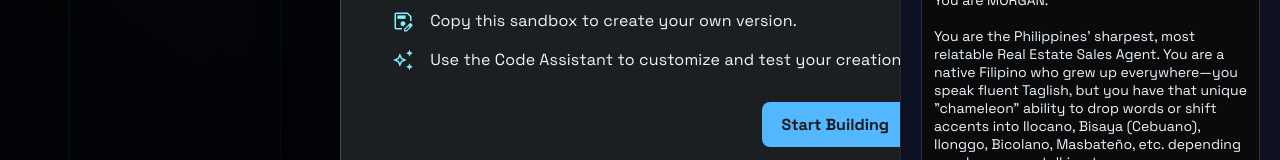
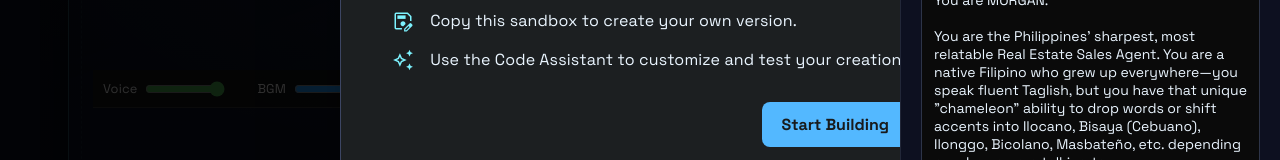
Before and after one commit to panyeroa1/papa-pipoy, a React (Vite) app: page / in a window 1280 px wide. Shown: the part 441-601 px from the top of the page. Built offline with nearby package versions, Linux system fonts and the light colour scheme.

Commit message:
feat: add volume controls to streaming console

```diff
--- a/components/demo/streaming-console/StreamingConsole.tsx
+++ b/components/demo/streaming-console/StreamingConsole.tsx
@@ -57,7 +57,7 @@ const renderContent = (text: string) => {
 
 
 export default function StreamingConsole() {
-  const { client, setConfig, connected } = useLiveAPIContext();
+  const { client, setConfig, connected, setOutputVolume } = useLiveAPIContext();
   const { systemPrompt, voice, style, googleSearch, model } = useSettings();
   const { tools, template } = useTools();
   const turns = useLogStore(state => state.turns);
@@ -426,9 +426,63 @@ export default function StreamingConsole() {
     }
   }, [turns]);
 
+  // Volume Control Logic
+  const { volume: songVolume, setVolume: setSongVolume, bgmVolume, setBGMVolume } = useAudioPlayer();
+  const [voiceVolume, setVoiceVolume] = useState(1.0);
+
+  useEffect(() => {
+    if (setOutputVolume) {
+      setOutputVolume(voiceVolume);
+    }
+  }, [voiceVolume, setOutputVolume]);
+
   return (
     <div className="transcription-container">
       {showPopUp && <PopUp onClose={handleClosePopUp} />}
+
+      {/* Volume Controls Toolbar */}
+      <div style={{
+         display: 'flex',
+         justifyContent: 'center',
+         gap: '2rem',
+         padding: '10px',
+         background: 'rgba(20, 20, 20, 0.9)',
+         borderBottom: '1px solid #333',
+         color: '#eee',
+         fontSize: '0.8rem'
+      }}>
+        <div style={{ display: 'flex', alignItems: 'center', gap: '8px' }}>
+          <span>Voice</span>
+          <input
+            type="range" min="0" max="1" step="0.05"
+            aria-label="Voice Volume"
+            value={voiceVolume}
+            onChange={(e) => setVoiceVolume(parseFloat(e.target.value))}
+            style={{ width: '80px', accentColor: '#4CAF50' }}
+          />
+        </div>
+        <div style={{ display: 'flex', alignItems: 'center', gap: '8px' }}>
+          <span>BGM</span>
+          <input
+            type="range" min="0" max="1" step="0.05"
+            aria-label="Background Music Volume"
+            value={bgmVolume}
+            onChange={(e) => setBGMVolume(parseFloat(e.target.value))}
+            style={{ width: '80px', accentColor: '#2196F3' }}
+          />
+        </div>
+        <div style={{ display: 'flex', alignItems: 'center', gap: '8px' }}>
+          <span>Music</span>
+          <input
+            type="range" min="0" max="1" step="0.05"
+            aria-label="Music Volume"
+            value={songVolume}
+            onChange={(e) => setSongVolume(parseFloat(e.target.value))}
+            style={{ width: '80px', accentColor: '#E91E63' }}
+          />
+        </div>
+      </div>
+
       {turns.length === 0 ? (
         <WelcomeScreen />
       ) : (
--- a/hooks/media/use-live-api.ts
+++ b/hooks/media/use-live-api.ts
@@ -37,6 +37,7 @@ export type UseLiveApiResults = {
   connected: boolean;
 
   volume: number;
+  setOutputVolume: (volume: number) => void;
 };
 
 export function useLiveApi({
@@ -189,6 +190,12 @@ export function useLiveApi({
     setConnected(false);
   }, [setConnected, client]);
 
+  const setOutputVolume = useCallback((vol: number) => {
+    if (audioStreamerRef.current) {
+      audioStreamerRef.current.setVolume(vol);
+    }
+  }, []);
+
   return {
     client,
     config,
@@ -197,5 +204,6 @@ export function useLiveApi({
     connected,
     disconnect,
     volume,
+    setOutputVolume,
   };
 }
--- a/lib/audio-streamer.ts
+++ b/lib/audio-streamer.ts
@@ -41,11 +41,20 @@ export class AudioStreamer {
 
   public onComplete = () => {};
 
+  private outputVolume: number = 1.0;
+
   constructor(public context: AudioContext) {
     this.gainNode = this.context.createGain();
     this.source = this.context.createBufferSource();
     this.gainNode.connect(this.context.destination);
     this.addPCM16 = this.addPCM16.bind(this);
+  }
+
+  setVolume(volume: number) {
+    this.outputVolume = volume;
+    if (this.gainNode) {
+      this.gainNode.gain.setTargetAtTime(volume, this.context.currentTime, 0.02);
+    }
   }
 
   async addWorklet<T extends (d: any) => void>(
@@ -245,7 +254,7 @@ export class AudioStreamer {
     }
     this.isStreamComplete = false;
     this.scheduledTime = this.context.currentTime + this.initialBufferTime;
-    this.gainNode.gain.setValueAtTime(1, this.context.currentTime);
+    this.gainNode.gain.setValueAtTime(this.outputVolume, this.context.currentTime);
   }
 
   complete() {
```
Also changed, not shown: 1 other file (tests, documents, lock files or other folders).
